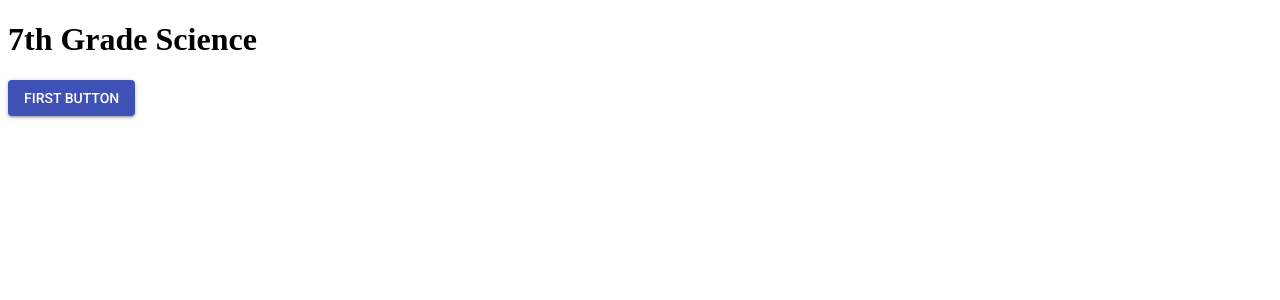
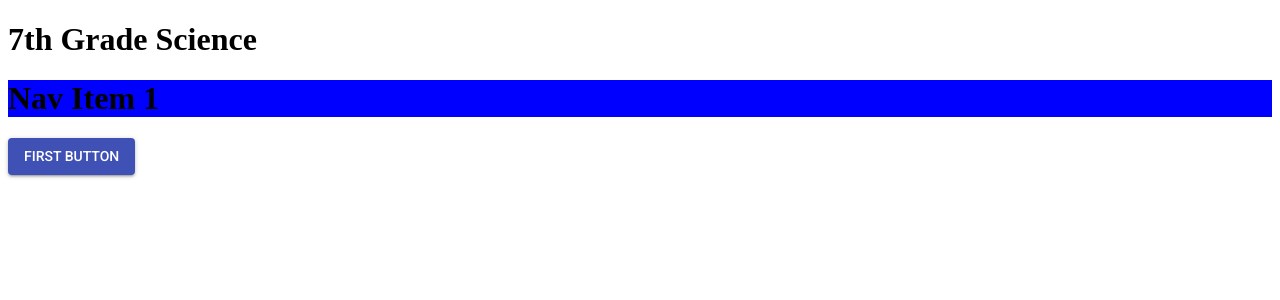
Before and after one commit to lwood54/science-7th-grade, a React (Create React App) app: page / in a window 1280 px wide. Shown: the top 300 px of the page. Built offline with nearby package versions, Linux system fonts and the light colour scheme.

Commit message:
testing codesandbox.io
Testing codesandbox.io commit process.

```diff
--- a/src/App.js
+++ b/src/App.js
@@ -1,11 +1,13 @@
-import React, { Component } from 'react';
-import Button from '@material-ui/core/Button';
+import React, { Component } from "react";
+import Button from "@material-ui/core/Button";
+import NavItems from "./components/Navigation/NavItems/NavItems";
 
 class App extends Component {
   render() {
     return (
       <div className="App">
         <h1>7th Grade Science</h1>
+        <NavItems />
         <Button variant="raised" color="primary">
           First Button
         </Button>
--- /dev/null
+++ b/src/components/Navigation/NavItems/NavItems.js
@@ -0,0 +1,10 @@
+import React, { Component } from "react";
+import classes from "./NavItems.module.css";
+
+class NavItems extends Component {
+  render() {
+    return <h1 className={classes.NavItems}>Nav Item 1</h1>;
+  }
+}
+
+export default NavItems;
--- /dev/null
+++ b/src/components/Navigation/NavItems/NavItems.module.css
@@ -0,0 +1,3 @@
+.NavItems {
+  background-color: blue;
+}
```
Lines whose indentation alone changed are shown as unchanged.
